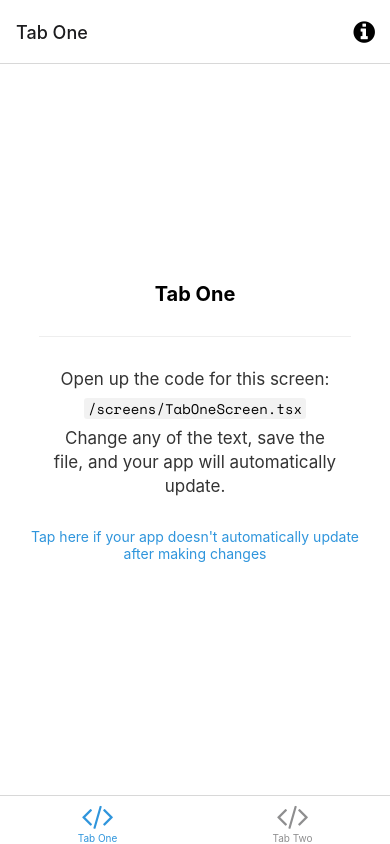
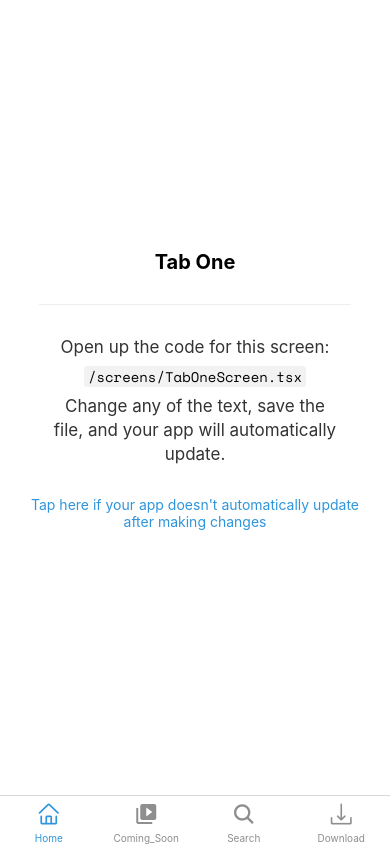
Before and after one commit to marnanakou/netflix-react-native, a React Native app: screen /Home in a window 390 px wide. Built offline with nearby package versions, Linux system fonts and the light colour scheme; what expo-linking would draw is missing.

Commit message:
setting up navigatior

```diff
--- a/app.json
+++ b/app.json
@@ -6,7 +6,7 @@
     "orientation": "portrait",
     "icon": "./assets/images/icon.png",
     "scheme": "myapp",
-    "userInterfaceStyle": "automatic",
+    "userInterfaceStyle": "dark",
     "splash": {
       "image": "./assets/images/splash.png",
       "resizeMode": "contain",
--- a/navigation/index.tsx
+++ b/navigation/index.tsx
@@ -3,6 +3,7 @@
  * https://reactnavigation.org/docs/getting-started
  *
  */
+ import { AntDesign, MaterialIcons, Ionicons } from '@expo/vector-icons';
 import { FontAwesome } from '@expo/vector-icons';
 import { createBottomTabNavigator } from '@react-navigation/bottom-tabs';
 import { NavigationContainer, DefaultTheme, DarkTheme } from '@react-navigation/native';
@@ -58,50 +59,42 @@
 
   return (
     <BottomTab.Navigator
-      initialRouteName="TabOne"
+      initialRouteName="Home"
       screenOptions={{
         tabBarActiveTintColor: Colors[colorScheme].tint,
       }}>
       <BottomTab.Screen
-        name="TabOne"
+        name="Home"
         component={TabOneScreen}
-        options={({ navigation }: RootTabScreenProps<'TabOne'>) => ({
-          title: 'Tab One',
-          tabBarIcon: ({ color }) => <TabBarIcon name="code" color={color} />,
-          headerRight: () => (
-            <Pressable
-              onPress={() => navigation.navigate('Modal')}
-              style={({ pressed }) => ({
-                opacity: pressed ? 0.5 : 1,
-              })}>
-              <FontAwesome
-                name="info-circle"
-                size={25}
-                color={Colors[colorScheme].text}
-                style={{ marginRight: 15 }}
-              />
-            </Pressable>
-          ),
-        })}
+        options={{
+          headerShown:false,
+          tabBarIcon: ({ color }) => <AntDesign name="home" size={24} color={color}/>,
+        }}
       />
       <BottomTab.Screen
-        name="TabTwo"
+        name="Coming_Soon"
         component={TabTwoScreen}
         options={{
-          title: 'Tab Two',
-          tabBarIcon: ({ color }) => <TabBarIcon name="code" color={color} />,
+          headerShown:false,
+          tabBarIcon: ({ color }) => < MaterialIcons name="video-library" size={24} color={color}/>,
+        }}
+      />
+      <BottomTab.Screen
+        name="Search"
+        component={TabTwoScreen}
+        options={{
+          headerShown:false,
+          tabBarIcon: ({ color }) => < Ionicons name="search" size={24}  color={color} />,
+        }}
+      />
+      <BottomTab.Screen
+        name="Download"
+        component={TabTwoScreen}
+        options={{
+          headerShown:false,
+          tabBarIcon: ({ color }) => <AntDesign name="download" size={24}  color={color} />,
         }}
       />
     </BottomTab.Navigator>
   );
 }
-
-/**
- * You can explore the built-in icon families and icons on the web at https://icons.expo.fyi/
- */
-function TabBarIcon(props: {
-  name: React.ComponentProps<typeof FontAwesome>['name'];
-  color: string;
-}) {
-  return <FontAwesome size={30} style={{ marginBottom: -3 }} {...props} />;
-}
--- a/types.tsx
+++ b/types.tsx
@@ -25,8 +25,10 @@
 >;
 
 export type RootTabParamList = {
-  TabOne: undefined;
-  TabTwo: undefined;
+  Home: undefined;
+  Coming_Soon: undefined;
+  Search:undefined;
+  Download:undefined;
 };
 
 export type RootTabScreenProps<Screen extends keyof RootTabParamList> = CompositeScreenProps<
```
